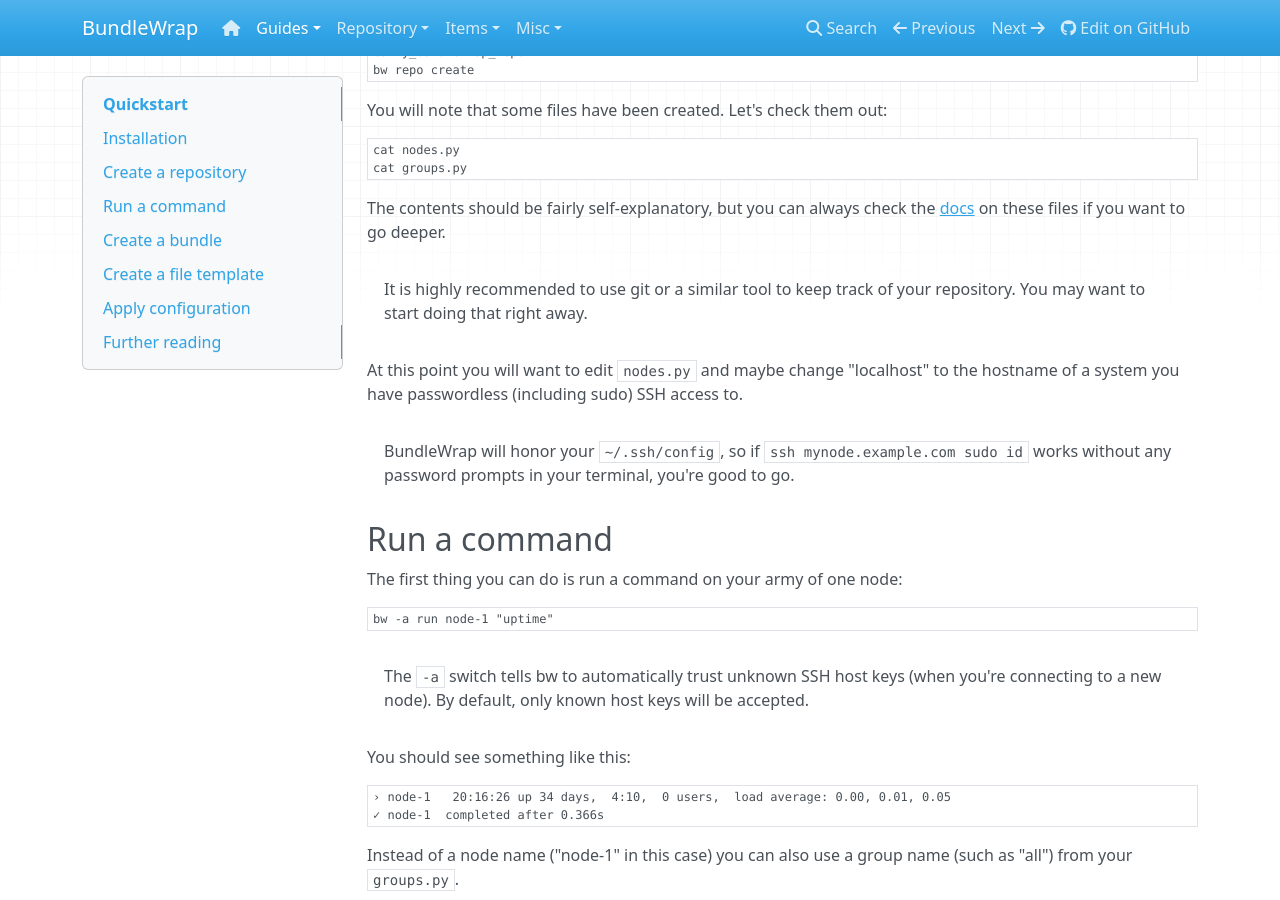
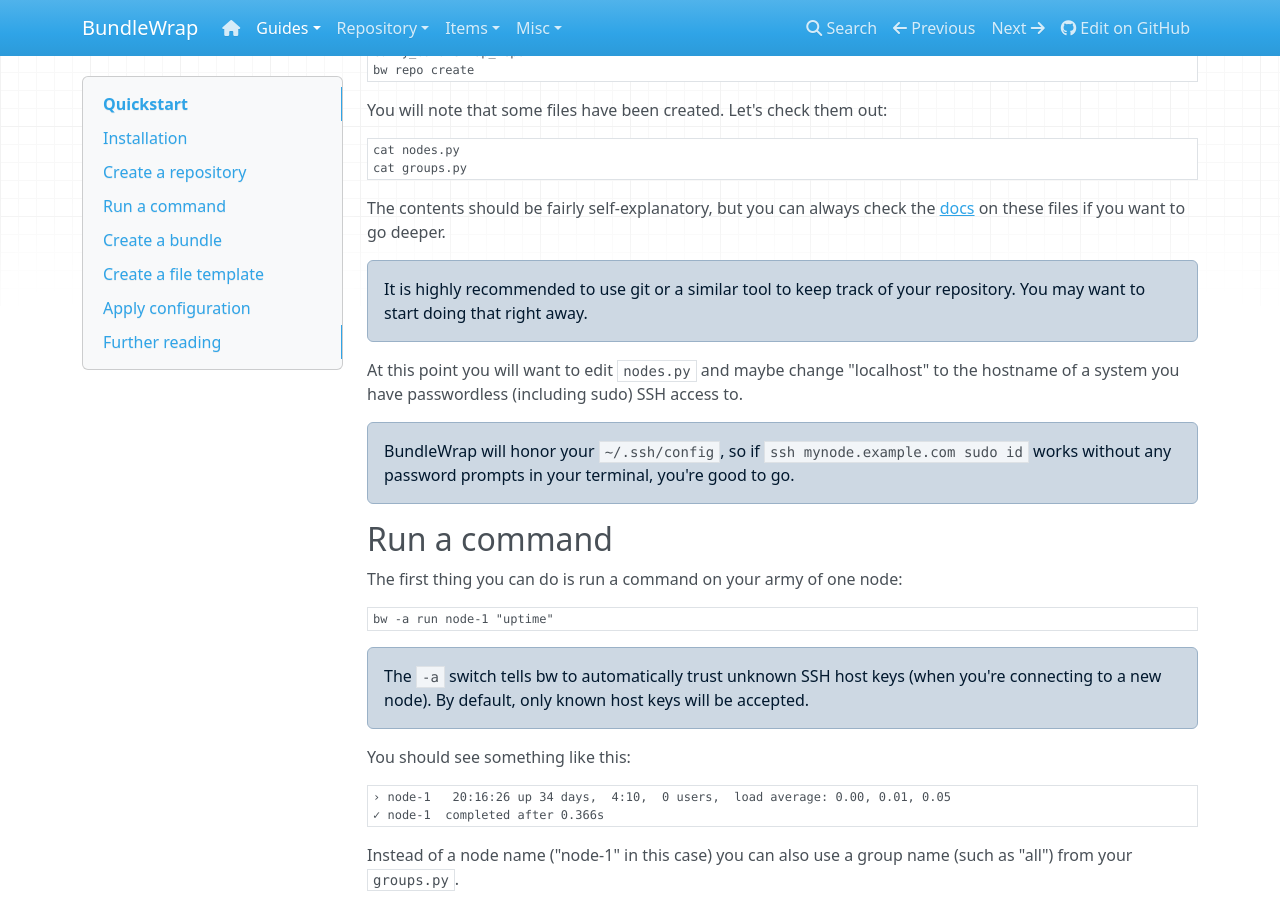
Before and after one commit to bundlewrap/bundlewrap, an MkDocs documentation site: the page built from docs/content/guide/quickstart.md, in a window 1280 px wide and 900 px high, scrolled down 365 px. Built offline with MkDocs 1.6.1, drawn with Linux system fonts in a browser that asks for light colours; nearby versions of some CDN libraries; old or Windows-style settings are respelled for this version of MkDocs.

Commit message:
docs: markup fixes

```diff
--- a/docs/content/guide/quickstart.md
+++ b/docs/content/guide/quickstart.md
@@ -30,11 +30,11 @@
 
 The contents should be fairly self-explanatory, but you can always check the [docs](../repo/layout.md) on these files if you want to go deeper.
 
-<div class="alert">It is highly recommended to use git or a similar tool to keep track of your repository. You may want to start doing that right away.</div>
+<div class="alert alert-info">It is highly recommended to use git or a similar tool to keep track of your repository. You may want to start doing that right away.</div>
 
 At this point you will want to edit `nodes.py` and maybe change "localhost" to the hostname of a system you have passwordless (including sudo) SSH access to.
 
-<div class="alert">BundleWrap will honor your <code>~/.ssh/config</code>, so if <code>ssh mynode.example.com sudo id</code> works without any password prompts in your terminal, you're good to go.</div>
+<div class="alert alert-info">BundleWrap will honor your <code>~/.ssh/config</code>, so if <code>ssh mynode.example.com sudo id</code> works without any password prompts in your terminal, you're good to go.</div>
 
 
 Run a command
@@ -44,7 +44,7 @@
 
 <pre><code class="nohighlight">bw -a run node-1 "uptime"</code></pre>
 
-<div class="alert">The <code>-a</code> switch tells bw to automatically trust unknown SSH host keys (when you're connecting to a new node). By default, only known host keys will be accepted.</div>
+<div class="alert alert-info">The <code>-a</code> switch tells bw to automatically trust unknown SSH host keys (when you're connecting to a new node). By default, only known host keys will be accepted.</div>
 
 You should see something like this:
 
```
Also changed, not shown: docs/content/guide/cli.md (+1 -1 lines), docs/content/repo/hooks.md (+1 -1 lines), docs/content/repo/nodes.py.md (+1 -1 lines).
